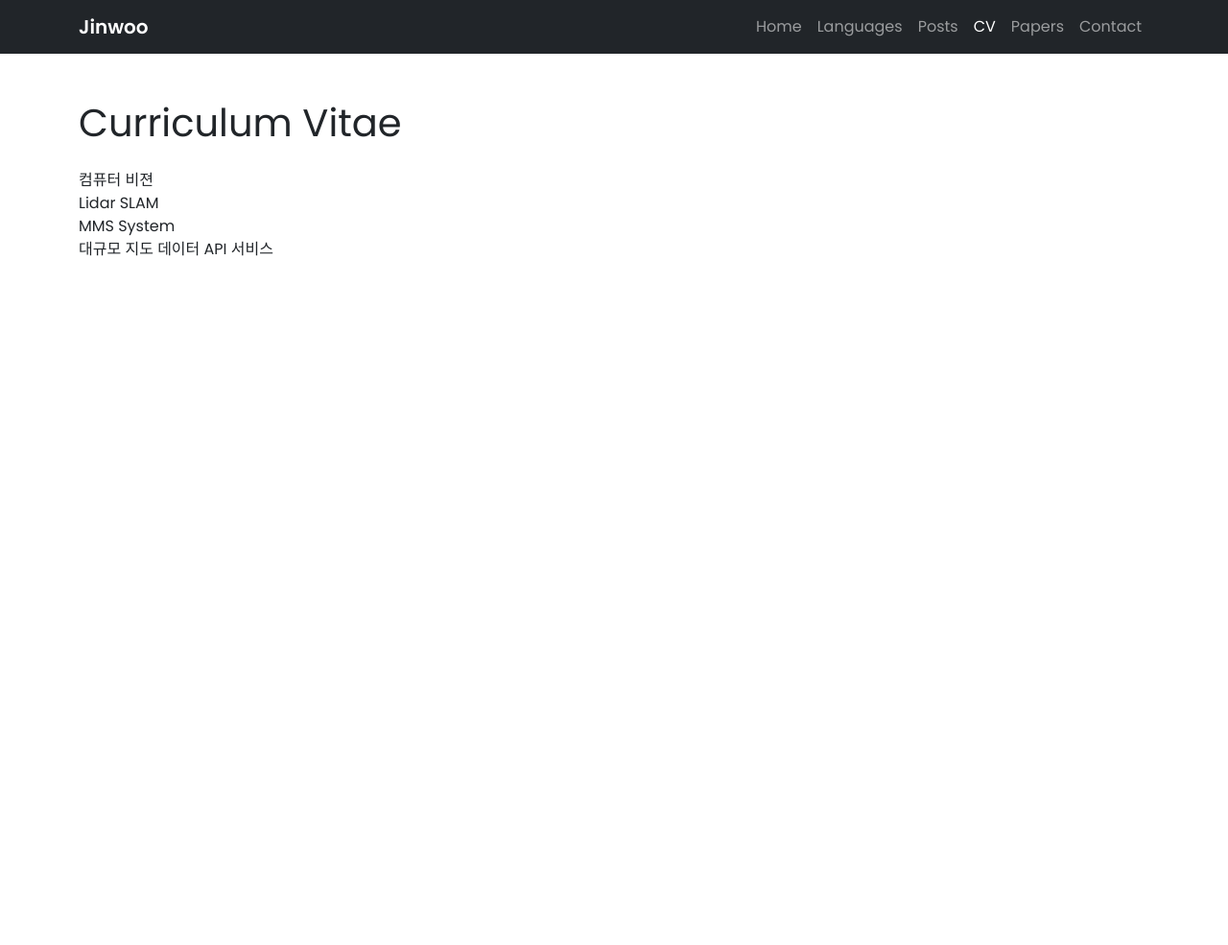
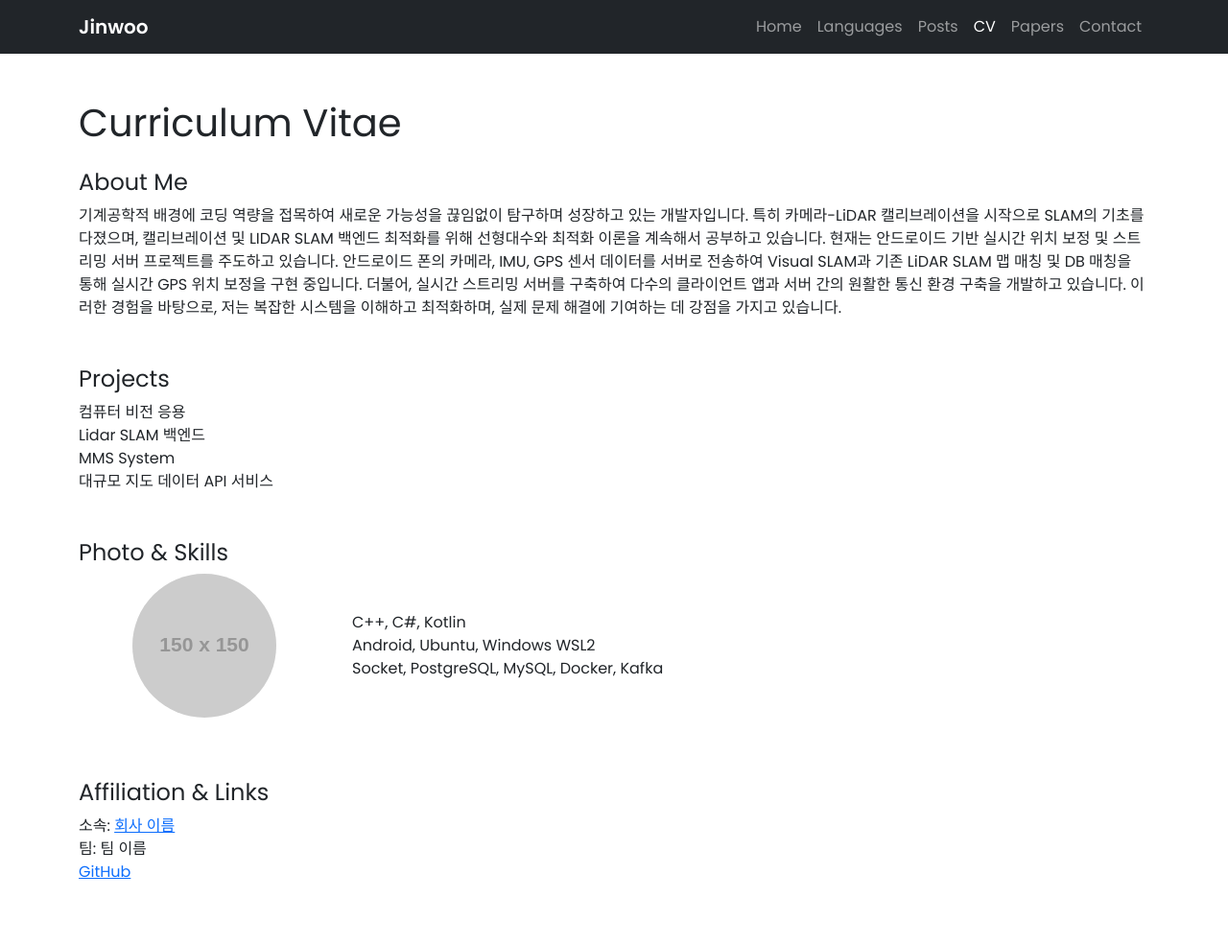
Before and after one commit to jinwoo-Sync/jinwoo-Sync.github.io, a Jekyll site: the page built from cv.html, in a window 1280 px wide. Shown: the whole page at 96% size. Built offline with Jekyll 4.4.1, drawn with Linux system fonts in a browser that asks for light colours; before the commit the page ends 900 px from its top, so only the background shows below that.

Commit message:
Update homepage intro and revamp CV page

```diff
--- a/cv.html
+++ b/cv.html
@@ -3,11 +3,51 @@ layout: default
 title: CV
 ---
 <div class="container py-5" data-aos="fade-up">
-    <h1 class="mb-4">Curriculum Vitae</h1>
+  <h1 class="mb-4">Curriculum Vitae</h1>
+
+  <section class="mb-5">
+    <h2 class="h4">About Me</h2>
+    <p>
+      기계공학적 배경에 코딩 역량을 접목하여 새로운 가능성을 끊임없이 탐구하며 성장하고 있는 개발자입니다. 특히
+      카메라-LiDAR 캘리브레이션을 시작으로 SLAM의 기초를 다졌으며, 캘리브레이션 및 LIDAR SLAM 백엔드 최적화를 위해 선형대수와 최적화 이론을 계속해서 공부하고 있습니다.
+      현재는 안드로이드 기반 실시간 위치 보정 및 스트리밍 서버 프로젝트를 주도하고 있습니다. 안드로이드 폰의 카메라, IMU, GPS 센서 데이터를 서버로 전송하여 Visual SLAM과 기존 LiDAR
+      SLAM 맵 매칭 및 DB 매칭을 통해 실시간 GPS 위치 보정을 구현 중입니다. 더불어, 실시간 스트리밍 서버를 구축하여 다수의 클라이언트 앱과 서버 간의 원활한 통신 환경 구축을 개발하고 있습니다.
+      이러한 경험을 바탕으로, 저는 복잡한 시스템을 이해하고 최적화하며, 실제 문제 해결에 기여하는 데 강점을 가지고 있습니다.
+    </p>
+  </section>
+
+  <section class="mb-5">
+    <h2 class="h4">Projects</h2>
     <ul class="list-unstyled">
-        <li>컴퓨터 비젼</li>
-        <li>Lidar SLAM</li>
-        <li>MMS System</li>
-        <li>대규모 지도 데이터 API 서비스</li>
+      <li>컴퓨터 비전 응용</li>
+      <li>Lidar SLAM 백엔드</li>
+      <li>MMS System</li>
+      <li>대규모 지도 데이터 API 서비스</li>
     </ul>
+  </section>
+
+  <section class="mb-5">
+    <h2 class="h4">Photo &amp; Skills</h2>
+    <div class="row align-items-center">
+      <div class="col-md-3 mb-3 text-center">
+        <img src="https://via.placeholder.com/150" alt="profile photo" class="img-fluid rounded-circle">
+      </div>
+      <div class="col-md-9">
+        <ul class="list-unstyled">
+          <li>C++, C#, Kotlin</li>
+          <li>Android, Ubuntu, Windows WSL2</li>
+          <li>Socket, PostgreSQL, MySQL, Docker, Kafka</li>
+        </ul>
+      </div>
+    </div>
+  </section>
+
+  <section>
+    <h2 class="h4">Affiliation &amp; Links</h2>
+    <ul class="list-unstyled">
+      <li>소속: <a href="#">회사 이름</a></li>
+      <li>팀: 팀 이름</li>
+      <li><a href="https://github.com/jinwoo-Sync">GitHub</a></li>
+    </ul>
+  </section>
 </div>
```
Also changed, not shown: index.html (+2 -7 lines).
